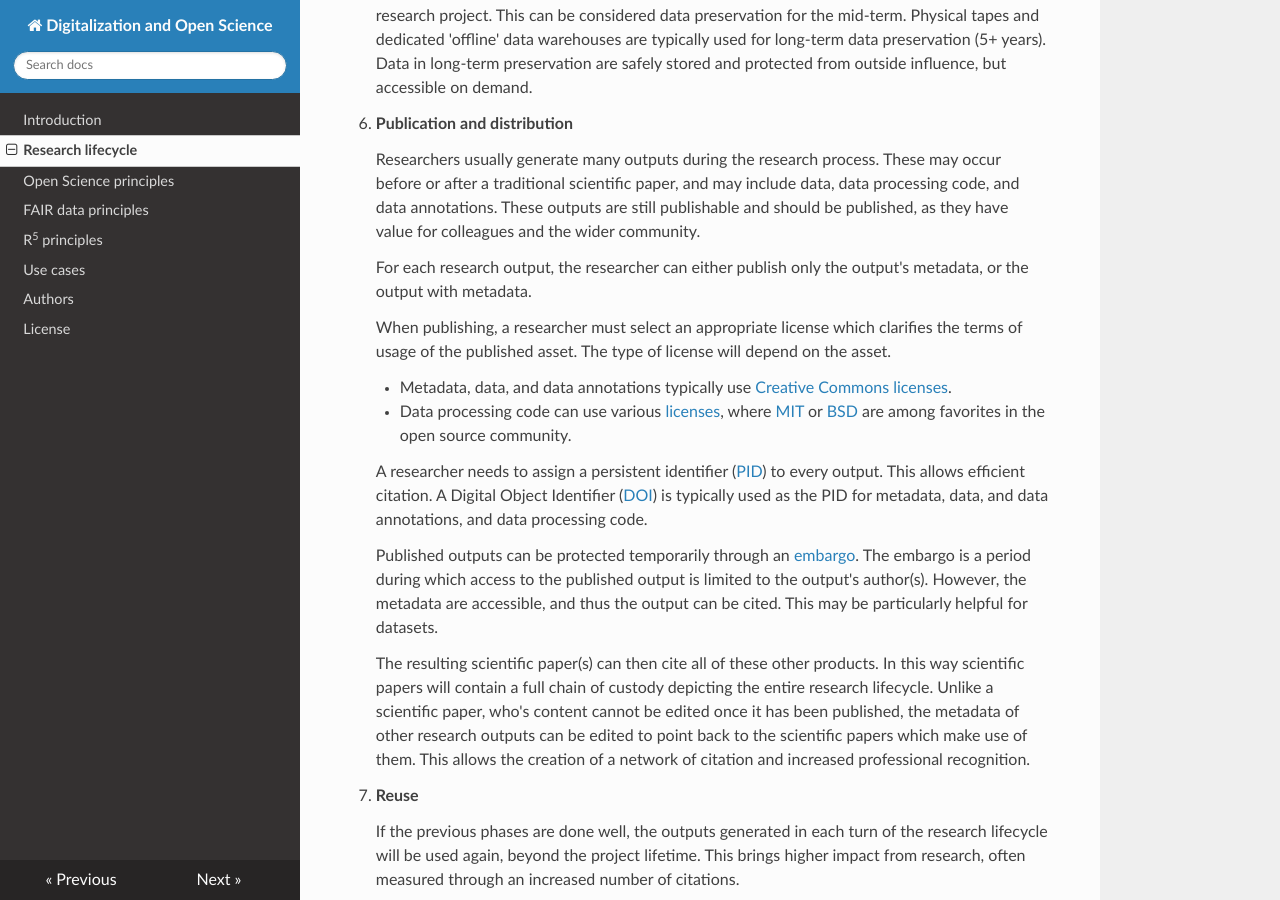
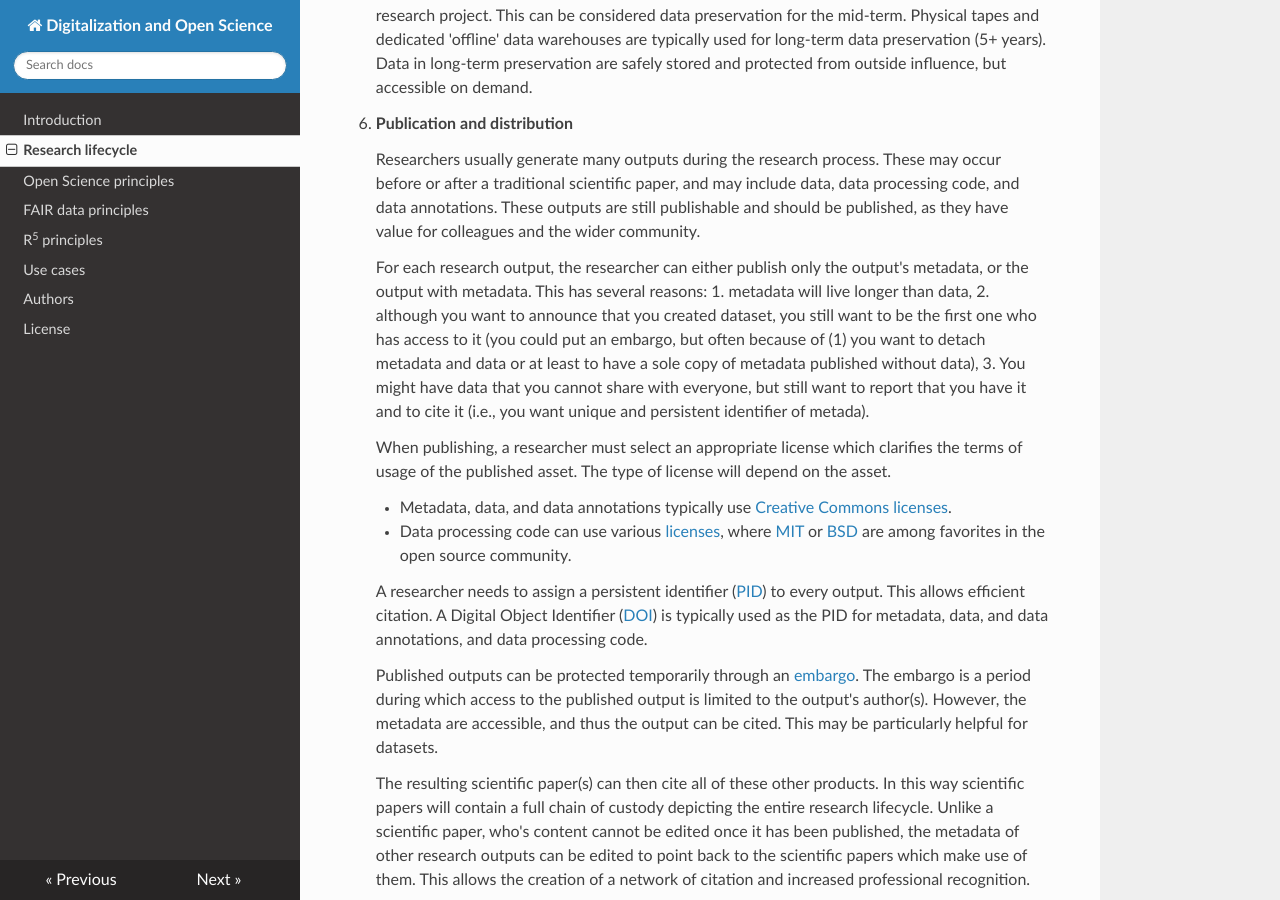
Before and after one commit to InesWuerth/FAIR-data-and-Open-Science-principles, an MkDocs documentation site: the page built from docs/1_research_lifecycle.md, in a window 1280 px wide and 900 px high, scrolled down 1896 px. Built offline with MkDocs 1.6.1, drawn with Linux system fonts in a browser that asks for light colours; nearby versions of some CDN libraries.

Commit message:
Update 1_research_lifecycle.md

```diff
--- a/docs/1_research_lifecycle.md
+++ b/docs/1_research_lifecycle.md
@@ -47,7 +47,10 @@ The depicted research lifecycle consists of seven phases:
 
     Researchers usually generate many outputs during the research process. These may occur before or after a traditional scientific paper, and may include data, data processing code, and data annotations. These outputs are still publishable and should be published, as they have value for colleagues and the wider community.
 
-    For each research output, the researcher can either publish only the output's metadata, or the output with metadata.
+    For each research output, the researcher can either publish only the output's metadata, or the output with metadata. This has several reasons:
+    1. metadata will live longer than data,
+    2. although you want to announce that you created dataset, you still want to be the first one who has access to it (you could put an embargo, but often because of (1) you want to detach metadata and data or at least to have a sole copy of metadata published without data),
+    3. You might have data that you cannot share with everyone, but still want to report that you have it and to cite it (i.e., you want unique and persistent identifier of metada).
 
     When publishing, a researcher must select an appropriate license which clarifies the terms of usage of the published asset. The type of license will depend on the asset.
 
```
